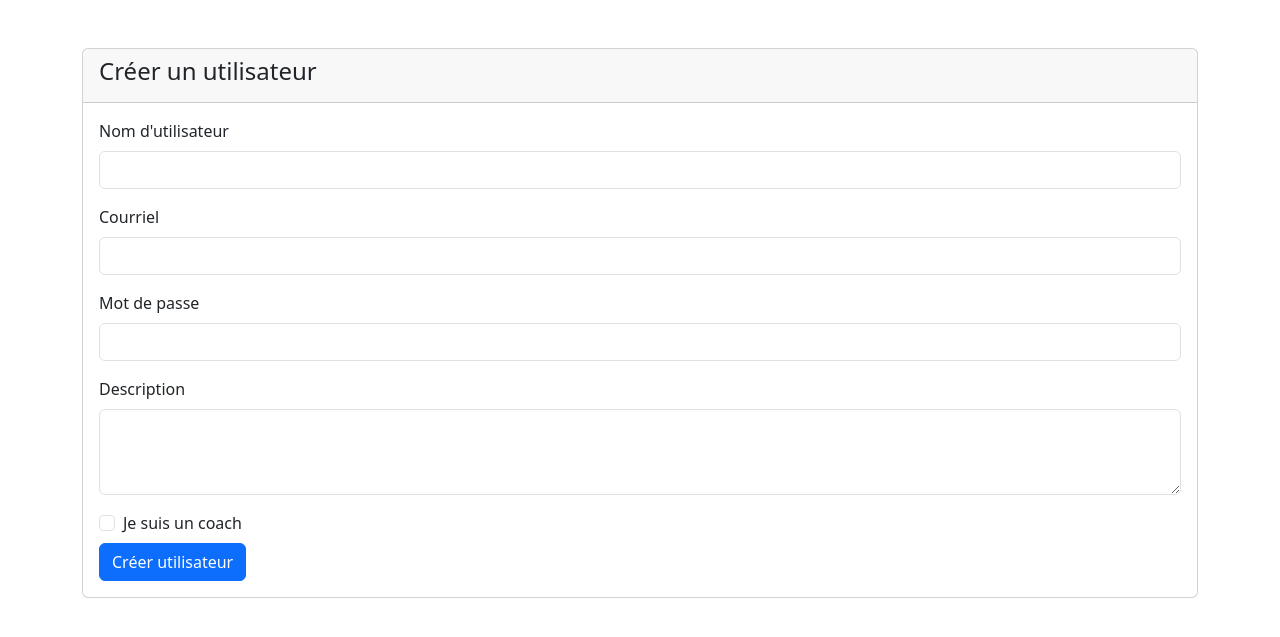
After one commit to Fortin-Philippe/stratify, a Flask app: page /creer-utilisateur in a window 1280 px wide. The commit adds this page. Shown: the top 637 px of the page. Run offline with Flask 3, Linux system fonts and the light colour scheme.

Commit message:
<feat>:<Ajout de la création d'un utilisateur>

```diff
--- a/app.py
+++ b/app.py
@@ -1,7 +1,34 @@
-from flask import Flask, render_template
+from flask import Flask, render_template, redirect, request, url_for
+from bd import ajouter_utilisateur
 
 app = Flask(__name__)
 
 @app.route('/')
 def home():
-    return render_template("accueil.html")
+        return render_template("accueil.html")
+
+@app.route('/creer-utilisateur', methods=['GET', 'POST'])
+def form_utilisateur():
+    if request.method == 'POST':
+        nom_utilisateur = request.form['nom_utilisateur']
+        courriel = request.form['courriel']
+        mdp = request.form['mdp']
+        description = request.form.get('description', None)
+        est_coach = bool(request.form.get('est_coach'))
+
+        utilisateur = {
+            "nom_utilisateur": nom_utilisateur,
+            "courriel": courriel,
+            "mdp": mdp,
+            "description": description,
+            "est_coach": est_coach
+        }
+
+        ajouter_utilisateur(utilisateur)
+
+        return redirect(url_for('home'))
+    else:
+         return render_template("form-utilisateur.html")
+
+if __name__ == "__main__":
+    app.run(debug=True)
--- /dev/null
+++ b/bd.py
@@ -0,0 +1,10 @@
+from pymongo import MongoClient
+
+MONGO_URI = "mongodb+srv://phfor002_db_user:YjTbyYIKddYhyHj7@bd-stratify.nhgylm6.mongodb.net/?retryWrites=true&w=majority&appName=BD-Stratify"
+
+client = MongoClient(MONGO_URI)
+db = client["Stratify"]
+utilisateurs = db["utilisateurs"]
+
+def ajouter_utilisateur(utilisateur):
+    return utilisateurs.insert_one(utilisateur)
--- /dev/null
+++ b/templates/form-utilisateur.html
@@ -0,0 +1,52 @@
+<!DOCTYPE html>
+<html lang="fr">
+<head>
+  <meta charset="UTF-8">
+  <title>Créer un utilisateur</title>
+  <link href="https://cdn.jsdelivr.net/npm/bootstrap@5.3.3/dist/css/bootstrap.min.css" rel="stylesheet">
+</head>
+<body>
+
+  <div class="container mt-5">
+    <div class="card">
+      <div class="card-header">
+        <h4>Créer un utilisateur</h4>
+      </div>
+      <div class="card-body">
+        <form action="{{url_for('form_utilisateur')}}" method="POST">
+          <div class="mb-3">
+            <label for="nom_utilisateur" class="form-label">Nom d'utilisateur</label>
+            <input type="text" class="form-control" id="nom_utilisateur" name="nom_utilisateur" required>
+          </div>
+
+          <div class="mb-3">
+            <label for="courriel" class="form-label">Courriel</label>
+            <input type="email" class="form-control" id="courriel" name="courriel" required>
+          </div>
+
+          <div class="mb-3">
+            <label for="mdp" class="form-label">Mot de passe</label>
+            <input type="password" class="form-control" id="mdp" name="mdp" required>
+          </div>
+
+          <div class="mb-3">
+            <label for="description" class="form-label">Description</label>
+            <textarea class="form-control" id="description" name="description" rows="3"></textarea>
+          </div>
+
+          <div class="form-check mb-2">
+            <input class="form-check-input" type="checkbox" id="est_coach" name="est_coach">
+            <label class="form-check-label" for="est_coach">
+              Je suis un coach
+            </label>
+          </div>
+
+          <button type="submit" class="btn btn-primary">Créer utilisateur</button>
+        </form>
+      </div>
+    </div>
+  </div>
+
+  <script src="https://cdn.jsdelivr.net/npm/bootstrap@5.3.3/dist/js/bootstrap.bundle.min.js"></script>
+</body>
+</html>
```
Also changed, not shown: templates/accueil.html (+15 -5 lines).
